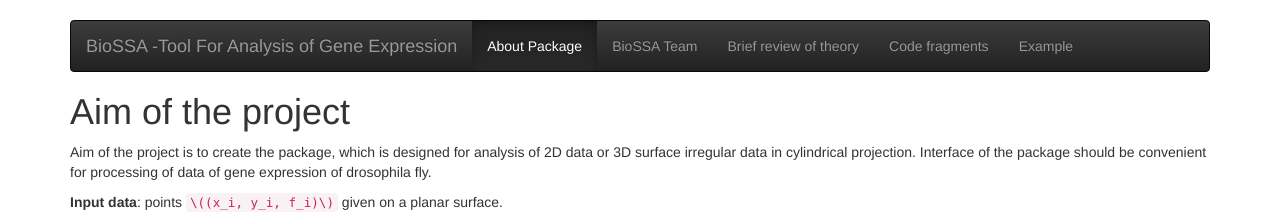
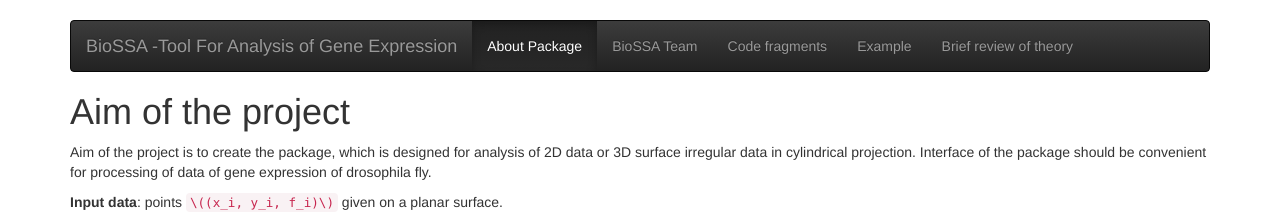
Before and after one commit to BioSSA/BioSSA.github.io, a Jekyll site: the page built from index.markdown, in a window 1280 px wide. Shown: the top 224 px of the page. Built offline with Jekyll 4.4.1, drawn with Linux system fonts in a browser that asks for light colours; nearby versions of some CDN libraries; Markdown is read by kramdown in place of the engine named in the settings.

Commit message:
Path maybe?

```diff
--- a/_layouts/layout-bootstrap-tmp.html
+++ b/_layouts/layout-bootstrap-tmp.html
@@ -55,7 +55,7 @@
           <div class="navbar-collapse collapse">
             <ul class="nav navbar-nav">
               <!--<li class="active"><a href="#">Link</a></li>-->
-              {% assign sortedpages = site.pages | sort:"title" %}
+              {% assign sortedpages = site.pages | sort:"path" %}
               {% for lipage in sortedpages %}
                 {% if lipage.tags contains "mainpage" %}
                   {% if page.url == lipage.url %}<li class="active">{% else %}<li>{% endif %}
```
